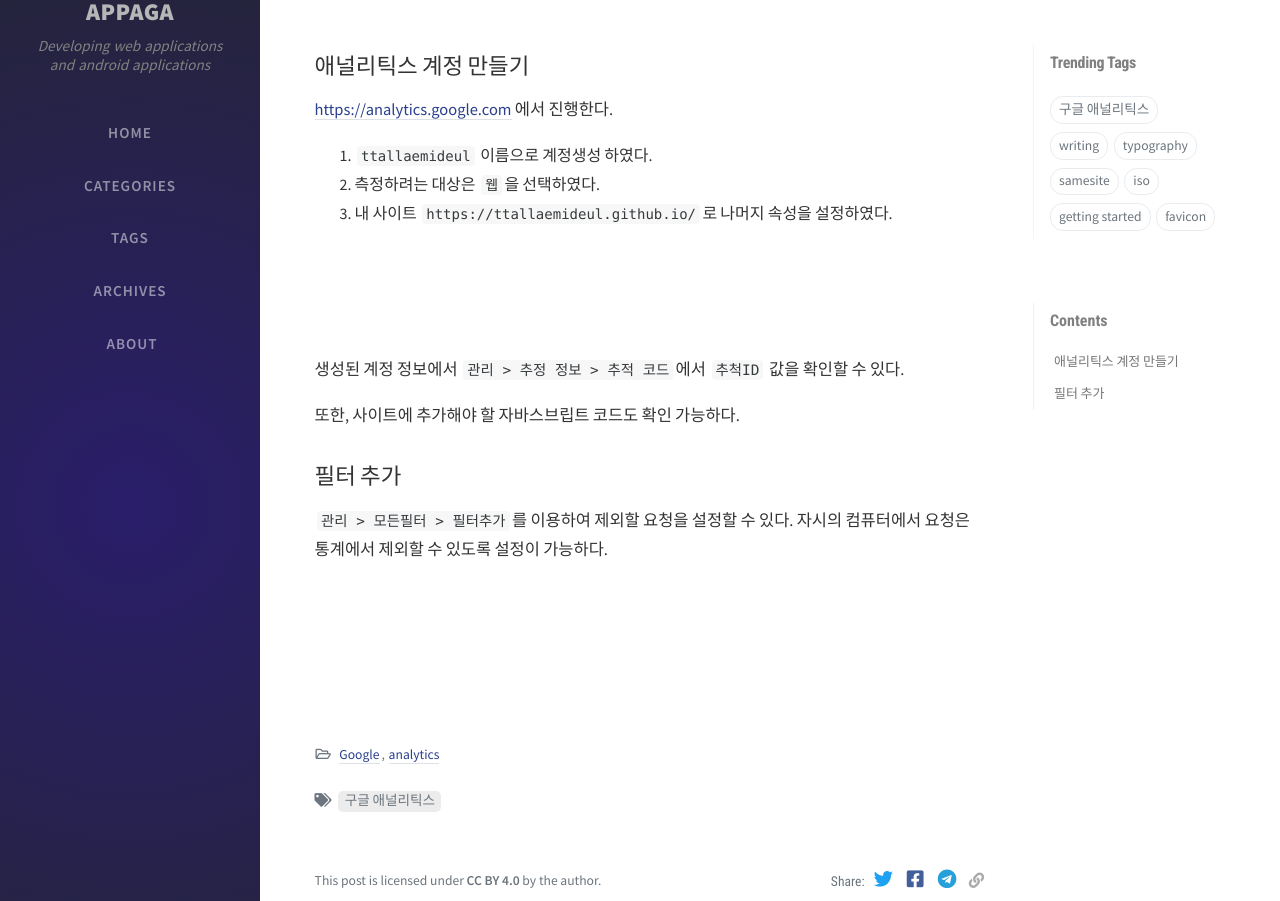
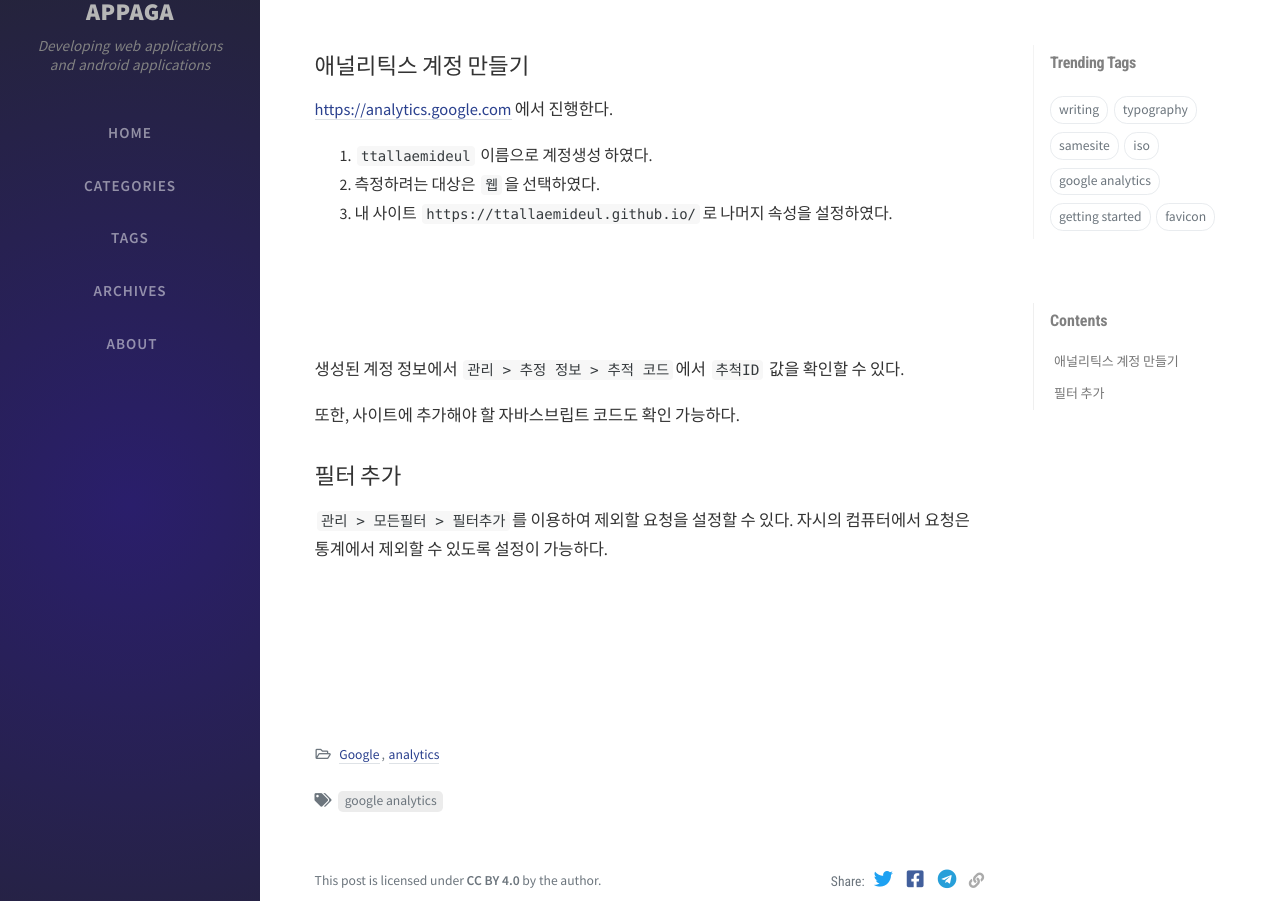
Before and after one commit to appaga/appaga.github.io, a Jekyll site: the page built from _posts/goole/2020-02-23-google-001.md, in a window 1280 px wide and 1334 px high. Shown: the part 162-1063 px from the top of the window. Built offline with Jekyll 4.4.1, drawn with Linux system fonts in a browser that asks for light colours; nearby versions of some CDN libraries; comment, search, counter and statistics services are not loaded.

Commit message:
Update 2020-02-23-google-001.md

```diff
--- a/_posts/goole/2020-02-23-google-001.md
+++ b/_posts/goole/2020-02-23-google-001.md
@@ -3,7 +3,7 @@ title: "Google 애널리틱스 사용"
 author: APPAGA
 date: 2020-02-23 22:00:00 +0900
 categories: [Google, analytics]
-tags: [구글 애널리틱스]
+tags: [google analytics]
 ---
 
 ## 애널리틱스 계정 만들기
```
